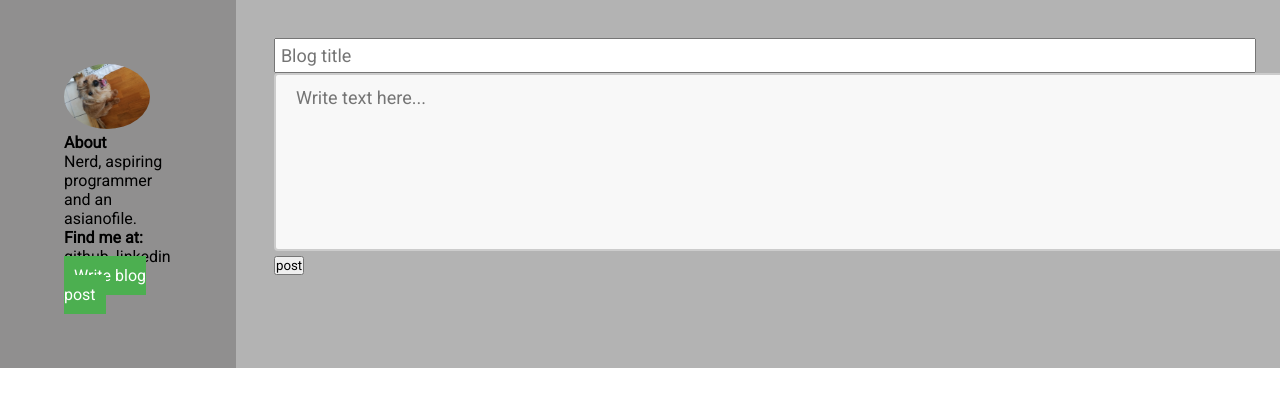
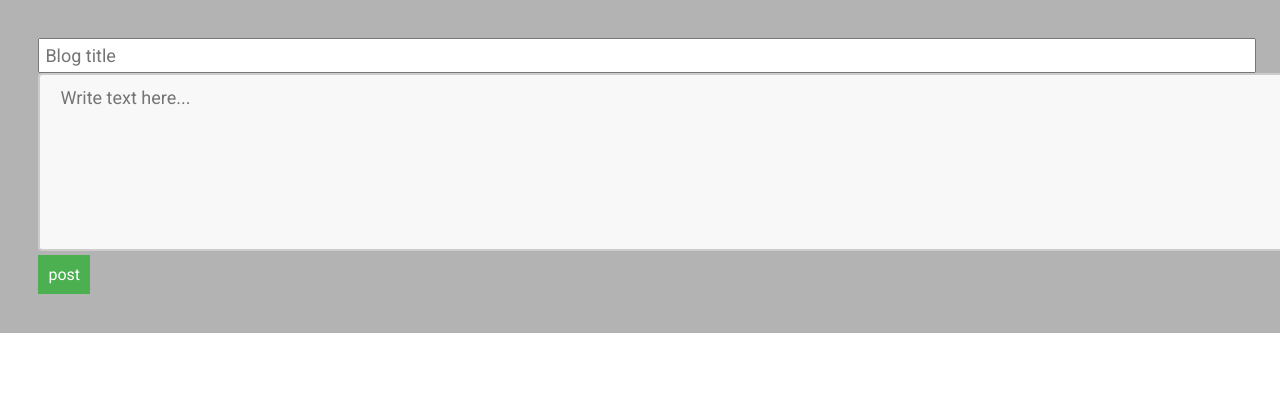
Before and after one commit to redines/sk_blog, a PHP site: page /pages/create_post.html in a window 1280 px wide. Shown: the top 407 px of the page. Run offline with PHP 8.4, Linux system fonts and the light colour scheme.

Commit message:
removed not needed side-panel from create_post.html, added some styling

```diff
--- a/view/pages/create_post.html
+++ b/view/pages/create_post.html
@@ -11,20 +11,6 @@
 
 <body>
   <div class="container">
-    <div class="side-col">
-      <div class="about">
-        <img src="img/dog.jpg" alt="cute dog">
-        <h4>About</h4>
-        <p>
-          Nerd, aspiring programmer and an asianofile.
-        </p>
-        <h4>Find me at:</h4>
-        <span>
-          github, linkedin
-        </span>
-      </div>
-      <a href="pages/create_post.html" class="button">Write blog post</a>
-    </div>
     <div class="content">
       <form class="write-form">
         <div>
@@ -34,7 +20,7 @@
           <textarea id="blogpost" type="text" placeholder="Write text here..."></textarea>
         </div>
       </form>
-      <button id="submit">post</button>
+      <button class="button" id="submit">post</button>
     </div>
   </div>
   <script type="text/javascript" src="../JS/ajax.js"></script>
--- a/view/style/style.css
+++ b/view/style/style.css
@@ -42,9 +42,11 @@
     padding: 10px;
     text-align: center;
     text-decoration: none;
-    overflow: hidden;
     cursor: pointer;
+    font-size: medium;
 }
+
+.button:hover {background-color: #3e8e41}
 
 /*CSS styling forms*/
 
```
